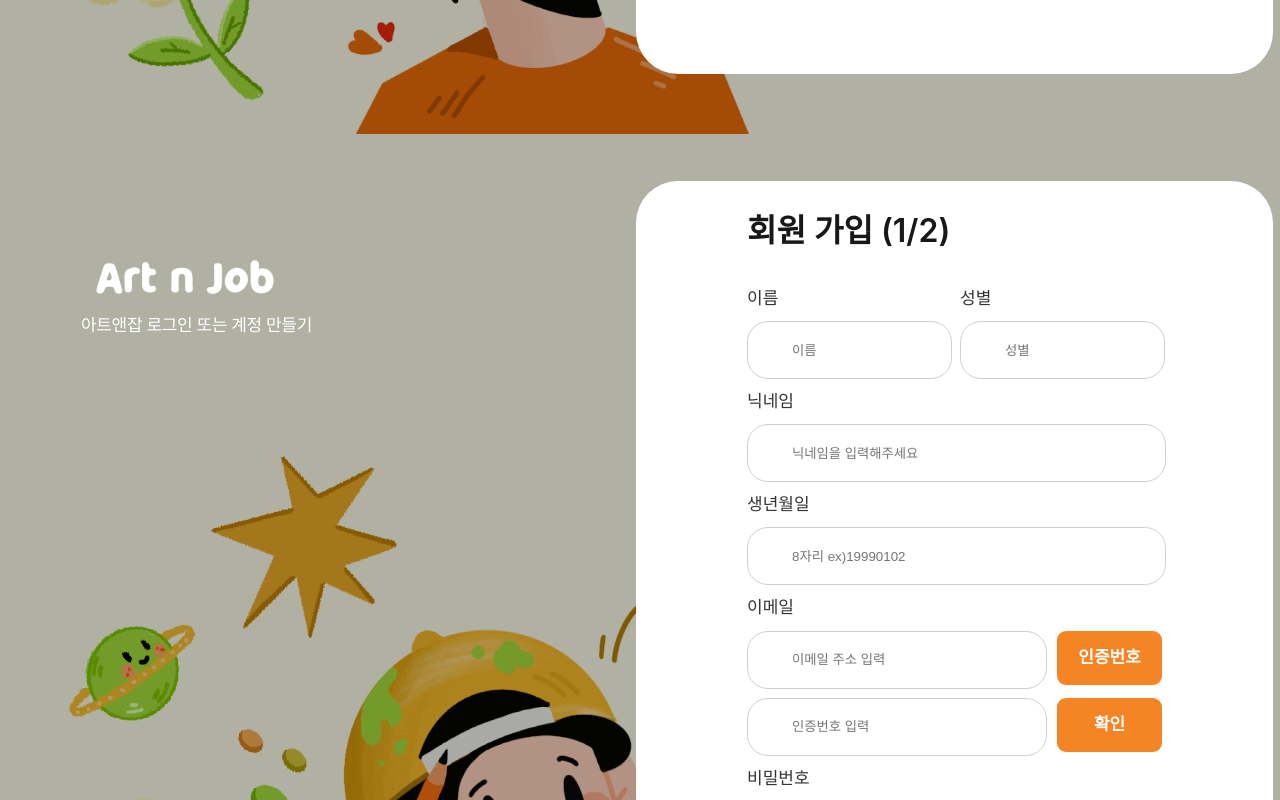
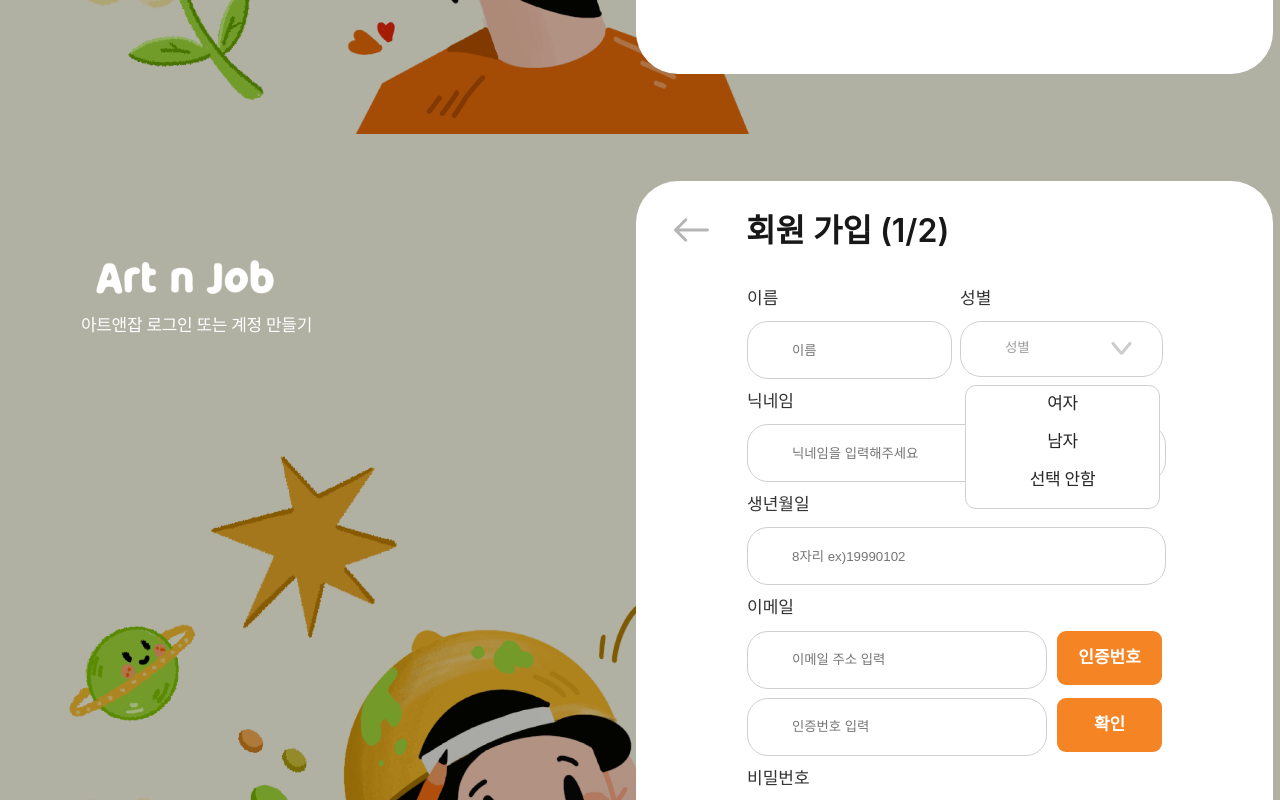
Before and after one commit to Side-Project1/Front-end, a React (Create React App) app: page / in a window 1280 px wide. Shown: the part 920-1720 px from the top of the page. Built offline with nearby package versions, Linux system fonts and the light colour scheme.

Commit message:
feat: join Page 병합

```diff
--- a/src/constant/Join_First.jsx
+++ b/src/constant/Join_First.jsx
@@ -1,8 +1,23 @@
 import * as S from "./Join_First.style";
-import React from "react";
+import { React, useState } from "react";
 import { useForm } from "react-hook-form";
+import axios from "axios";
+import { API_URL } from "../config/constant";
+import { POST_SIGN_UP, POST_SEND_EMAIL } from "./api/apiUrl";
+import { useSignUp } from "./api/signUp";
+import { GENDER_LIST } from "./DropDownList";
 
 const Join_First = () => {
+  const { mutateAsync } = useSignUp;
+  const [currentGenderValue, setCurrentGenderValue] = useState("성별");
+  const [showGenderOptions, setShowGenderOptions] = useState(false);
+
+  const handleOnChangeSelectGenderValue = (e) => {
+    const { innerText } = e.target;
+    setCurrentGenderValue(innerText);
+    setValue("성별", innerText);
+  };
+
   const {
     reset,
     setValue,
@@ -11,7 +26,26 @@ const Join_First = () => {
     handleSubmit,
   } = useForm();
 
+  const onSubmit = (data, e) => {
+    mutateAsync(data)
+      .then((res) => {})
+      .catch((err) => {
+        console.log(err);
+      })
+      .finally(() => {
+        reset({
+          name: "",
+          userid: "",
+          birth: "",
+          email: "",
+          password: "",
+          number: "",
+        });
+      });
+  };
+
   return (
+    <form onSubmit={handleSubmit(onSubmit)}>
       <S.Wrapper>
         <S.SubWrapper>
           <S.LeftContainer>
@@ -22,38 +56,154 @@ const Join_First = () => {
           </S.LeftContainer>
           <S.RightContainer>
             <S.Box>
-            <S.Title>회원 가입 (1/2)</S.Title>
+              <S.Title>
+                <S.Arrow src="/image/Previous_vector.svg"></S.Arrow>회원 가입
+                (1/2)
+              </S.Title>
               <S.TopSection>
                 <S.Form>
                   <S.FormTitle>이름</S.FormTitle>
-                <S.Name placeholder="이름"></S.Name>
+                  <S.Name
+                    isFocused={errors?.name}
+                    {...register("Name", { required: true })}
+                    placeholder="이름"
+                  ></S.Name>
                 </S.Form>
                 <S.Form>
                   <S.FormTitle>성별</S.FormTitle>
-                <S.Gender placeholder="성별"></S.Gender>
+                  <S.Gender
+                    {...register("성별")}
+                    onClick={() => setShowGenderOptions((prev) => !prev)}
+                  >
+                    <S.Header>
+                      <S.Label>{currentGenderValue}</S.Label>
+                      <S.DropDown src="/image/Dropdown.svg" />
+                    </S.Header>
+                    <S.SelectOptions show={showGenderOptions}>
+                      {GENDER_LIST.map((data) => (
+                        <S.Option
+                          key={data.gender}
+                          value={data.gender}
+                          onClick={handleOnChangeSelectGenderValue}
+                        >
+                          {data.gender}
+                        </S.Option>
+                      ))}
+                    </S.SelectOptions>
+                  </S.Gender>
                 </S.Form>
               </S.TopSection>
               <S.FormTitle>닉네임</S.FormTitle>
-            <S.UserId placeholder="닉네임을 입력해주세요"></S.UserId>
+              <S.UserId
+                isFocused={errors?.userid}
+                {...register("UserId", { required: true })}
+                placeholder="닉네임을 입력해주세요"
+              ></S.UserId>
               <S.FormTitle>생년월일</S.FormTitle>
-            <S.Birth placeholder="8자리 ex)19990102"></S.Birth>
+              <S.Birth
+                isFocused={errors?.birth}
+                {...register("Birth", { required: true })}
+                placeholder="8자리 ex)19990102"
+              ></S.Birth>
               <S.FormTitle>이메일</S.FormTitle>
               <S.EmailForm>
-              <S.Email placeholder="이메일 주소 입력"></S.Email>
+                <S.Email
+                  isFocused={errors?.email}
+                  {...register("Email", { required: true })}
+                  placeholder="이메일 주소 입력"
+                ></S.Email>
+                <S.EmailButton
+                  onClick={() => {
+                    axios({
+                      url: `${API_URL}${POST_SEND_EMAIL}`,
+                      method: "post",
+                      data: {
+                        receiver: "commetoi_yeoni@naver.com",
+                      },
+                    })
+                      .then((response) => {
+                        console.log("이메일 전송에 성공했습니다.");
+                        console.log(response);
+                      })
+                      .catch((error) => {
+                        console.log("이메일 전송에 실패했습니다.");
+                        console.error(error);
+                      });
+                  }}
+                >
+                  인증번호
+                </S.EmailButton>
+              </S.EmailForm>
+              <S.EmailForm>
+                <S.Email
+                  isFocused={errors?.number}
+                  {...register("Number", { required: true })}
+                  placeholder="인증번호 입력"
+                ></S.Email>
+                <S.EmailButton>확인</S.EmailButton>
+              </S.EmailForm>
+              <S.FormTitle>비밀번호</S.FormTitle>
+              <S.Password
+                isFocused={errors?.password}
+                {...register("Password", { required: true })}
+                placeholder="비밀번호를 입력해 주세요(8자리 이상)"
+              ></S.Password>
+              <S.Password placeholder="비밀번호를 다시 입력해 주세요 "></S.Password>
+              <S.NextButton>다음</S.NextButton>
+            </S.Box>
+            <S.NextBox>
+              <S.Title>
+                <S.Arrow src="/image/Previous_vector.svg"></S.Arrow>회원 가입
+                (2/2)
+              </S.Title>
+              <S.FormTitle>직업</S.FormTitle>
+              <S.UserId placeholder="직업을 선택해 주세요"></S.UserId>
+              <S.FormTitle>휴대폰 번호</S.FormTitle>
+              <S.EmailForm>
+                <S.Email placeholder="‘-’ 없이 숫자만"></S.Email>
                 <S.EmailButton>인증번호</S.EmailButton>
               </S.EmailForm>
               <S.EmailForm>
                 <S.Email placeholder="인증번호 입력"></S.Email>
                 <S.EmailButton>확인</S.EmailButton>
               </S.EmailForm>
-            <S.FormTitle>비밀번호</S.FormTitle>
-            <S.Password placeholder="비밀번호를 입력해 주세요(8자리 이상)"></S.Password>
-            <S.Password placeholder="비밀번호를 다시 입력해 주세요 "></S.Password>
-            <S.NextButton>다음</S.NextButton>
-          </S.Box>
+              <S.FormTitle>가입경로 (선택)</S.FormTitle>
+              <S.UserId placeholder="가입경로를 선택해 주세요."></S.UserId>
+              <S.Agreement></S.Agreement>
+              <S.NextButton
+                onClick={() => {
+                  axios({
+                    url: `${API_URL}${POST_SIGN_UP}`,
+                    method: "post",
+                    data: {
+                      user_id: "tndustndus",
+                      password: "tndus123!",
+                      user_name: "웅123",
+                      phone: "010-8921-8709",
+                      email: "tndusdlqslek@naver.com",
+                      birthday: "98016",
+                      gender: "남자",
+                    },
+                  })
+                    .then((response) => {
+                      console.log("회원가입에 성공헀습니다.");
+                      console.log(response.data);
+                    })
+                    .catch((error) => {
+                      console.log("에러가 발생했습니다");
+                      console.log(error.response);
+                      console.log(error.response.data);
+                      alert(error.response.data.message);
+                    });
+                }}
+              >
+                가입 완료
+              </S.NextButton>
+            </S.NextBox>
           </S.RightContainer>
         </S.SubWrapper>
       </S.Wrapper>
+    </form>
   );
 };
 
--- a/src/constant/Join_First.style.js
+++ b/src/constant/Join_First.style.js
@@ -1,3 +1,4 @@
+import { style } from "@mui/system";
 import styled from "styled-components";
 
 export const Wrapper = styled.div`
@@ -29,6 +30,59 @@ export const TopTitle = styled.img`
   justify-content: flex-start;
   width: 210px;
   height: 66px;
+`;
+
+export const Arrow = styled.img`
+  width: calc(100% + 24 * 2);
+  margin: 0px 37px 0px -74px;
+  cursor: pointer;
+`;
+
+export const Header = styled.div`
+  display: flex;
+  justify-content: space-between;
+  margin-top: 15px;
+`;
+
+export const Label = styled.div`
+  font-weight: 500;
+  font-size: 13.5px;
+  line-height: 160%;
+  align-items: center;
+  letter-spacing: -0.02em;
+  color: #9f9f9f;
+`;
+
+export const DropDown = styled.img`
+  margin-right: 30px;
+`;
+
+export const SelectOptions = styled.div`
+  display: flex;
+  flex-direction: column;
+  position: absolute;
+  background: #ffffff;
+  border: 1px solid #d0d0d0;
+  border-radius: 11px;
+  margin: 26px 0px 0px -40px;
+  padding: 4px 4px;
+`;
+
+export const Option = styled.div`
+  font-weight: 500;
+  font-size: 17px;
+  line-height: 160%;
+  text-align: center;
+  letter-spacing: -0.02em;
+  color: #262626;
+  width: 185px;
+  height: 38px;
+
+  &:hover {
+    background: #f58425;
+    color: #ffffff;
+    border-radius: 4px;
+  }
 `;
 
 export const BottomTitle = styled.div`
@@ -99,13 +153,14 @@ export const Name = styled.input`
   padding-left: 44px;
 `;
 
-export const Gender = styled.input`
+export const Gender = styled.div`
   width: 157px;
   height: 54px;
   background: #ffffff;
   border: 1px solid #d0d0d0;
   border-radius: 21px;
   padding-left: 44px;
+  cursor: pointer;
 `;
 
 export const UserId = styled.input`
@@ -175,3 +230,24 @@ export const NextButton = styled.button`
   margin-top: 27px;
   cursor: pointer;
 `;
+
+export const Agreement = styled.div`
+  width: 415px;
+  height: 186px;
+  background: #ffffff;
+  border: 1px solid #d0d0d0;
+  border-radius: 21px;
+`;
+
+export const NextBox = styled.div`
+  display: none;
+  gap: 9px;
+  justify-content: center;
+  flex-direction: column;
+  width: 639px;
+  height: 865px;
+  background: #ffffff;
+  border-radius: 42px;
+  width: 415px;
+  padding: 0px 111px;
+`;
```
Lines whose indentation alone changed are shown as unchanged.
